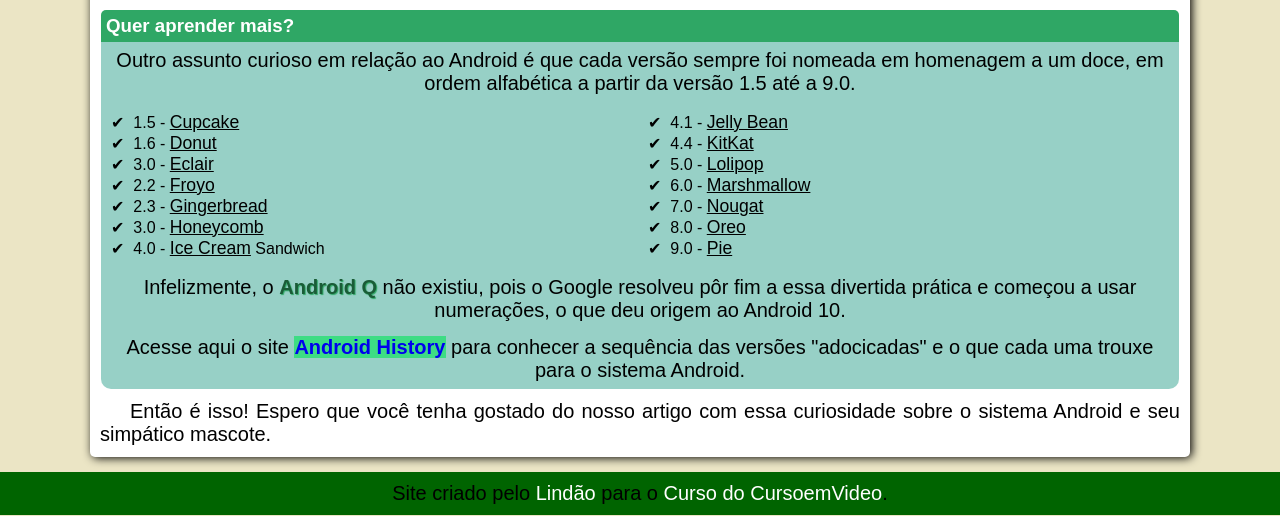
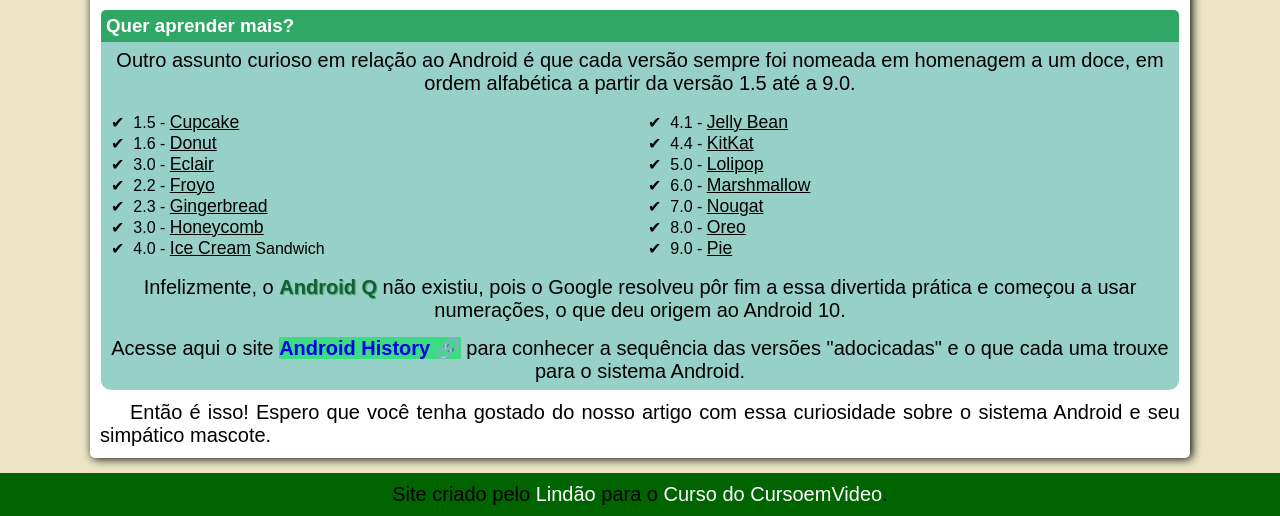
Before and after one commit to VitorOSZz/Html-Css, a plain HTML site: page desafios/desafio 010/index.html in a window 1280 px wide. Shown: the part 2030-2546 px from the top of the page. Drawn offline with Linux system fonts and the light colour scheme.

Commit message:
correção nos links

```diff
--- a/desafios/desafio 010/style.css
+++ b/desafios/desafio 010/style.css
@@ -74,6 +74,7 @@
     color: var(--cor5);
     background-color: var(--cor2);
 }
+
 .bugdroid {
     max-width: 350px;
     width: 50%;
@@ -149,10 +150,10 @@
     background-color: var(--cor1);
     text-decoration: none;
 }
-main > p a::after {
+p a::after {
     content: '\00A0\🔗';
 }
-main > p a:hover {
+p a:hover {
     color: var(--cor3);
     background-color: var(--cor2);
     text-decoration-line: underline;
```
